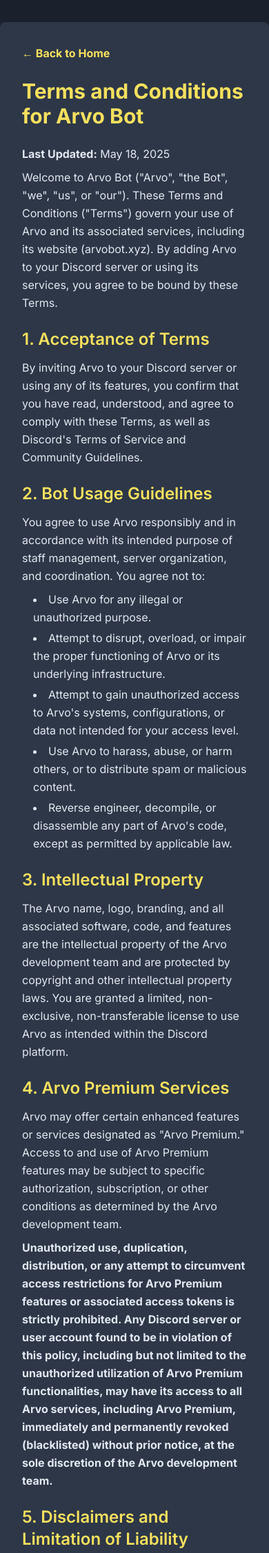
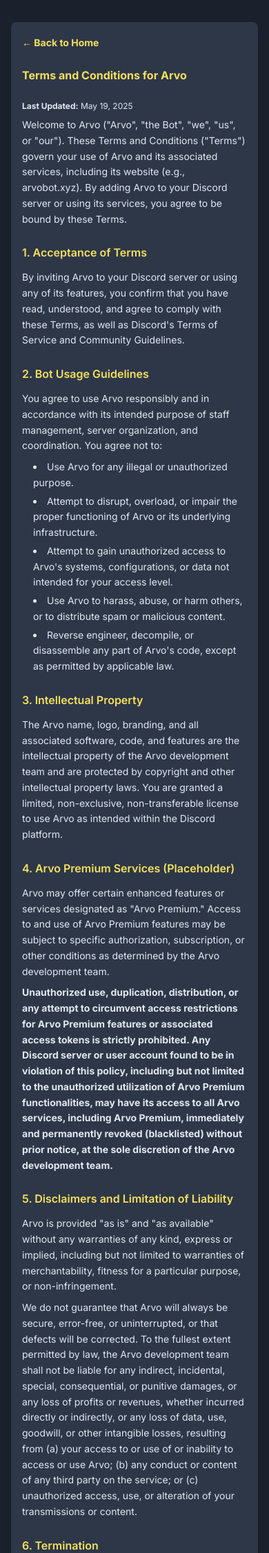
Before and after one commit to imnotbraybray/arvo-bot, a Flask app: page /terms-and-conditions in a window 390 px wide. Shown: the top 2252 px of the page at 69% size. Run offline with Flask 2, Linux system fonts and the light colour scheme; parts of the project's set-up code (start-up, migrations or seed data) failed here and were passed over; some libraries are stand-ins or nearby versions.

Commit message:
Mobile support + favicon

```diff
--- a/templates/terms_and_conditions.html
+++ b/templates/terms_and_conditions.html
@@ -3,30 +3,34 @@
 <head>
     <meta charset="UTF-8">
     <meta name="viewport" content="width=device-width, initial-scale=1.0">
-    <title>Terms & Conditions - Arvo Bot</title>
+    <title>Terms & Conditions - {{ ARVO_BOT_NAME }}</title>
     <script src="https://cdn.tailwindcss.com"></script>
     <link href="https://fonts.googleapis.com/css2?family=Inter:wght@400;500;600;700&display=swap" rel="stylesheet">
+    <link rel="icon" href="{{ url_for('static', filename='images/arvo_logo.png') }}" type="image/png">
+    <link rel="apple-touch-icon" href="{{ url_for('static', filename='images/arvo_logo.png') }}">
     <style>
         body { font-family: 'Inter', sans-serif; background-color: #1a202c; color: #e2e8f0; }
-        .container { max-width: 800px; margin: auto; background-color: #2d3748; padding: 2rem; border-radius: 0.5rem; margin-top: 2rem; margin-bottom: 2rem;}
-        h1, h2 { color: #f6e05e; }
+        .container { max-width: 800px; margin-left: auto; margin-right: auto; background-color: #2d3748; padding: 1rem; sm:padding: 2rem; border-radius: 0.5rem; margin-top: 2rem; margin-bottom: 2rem;}
+        h1 { font-size: 1.75rem; sm:font-size: 2rem; md:font-size: 2.25rem; color: #f6e05e; }
+        h2 { font-size: 1.25rem; sm:font-size: 1.5rem; md:font-size: 1.75rem; color: #f6e05e; }
+        p, ul li { font-size: 0.875rem; sm:font-size: 1rem; }
         a { color: #90cdf4; }
         a:hover { text-decoration: underline; }
         .nav-link { color: #f6e05e; text-decoration: none; font-weight: bold; display: inline-block; margin-bottom: 1.5rem;}
     </style>
 </head>
-<body class="antialiased leading-relaxed">
+<body class="antialiased leading-relaxed px-4 sm:px-0">
     <div class="container shadow-lg">
-        <a href="{{ url_for('index') }}" class="nav-link">&larr; Back to Home</a>
-        <h1 class="text-3xl font-bold mb-6">Terms and Conditions for Arvo Bot</h1>
-        <p class="mb-2"><strong>Last Updated:</strong> May 18, 2025</p>
+        <a href="{{ url_for('index') }}" class="nav-link text-sm sm:text-base">&larr; Back to Home</a>
+        <h1 class="font-bold mb-6">Terms and Conditions for {{ ARVO_BOT_NAME }}</h1>
+        <p class="mb-2 text-xs sm:text-sm"><strong>Last Updated:</strong> May 19, 2025</p>
 
-        <p class="mb-4">Welcome to Arvo Bot ("Arvo", "the Bot", "we", "us", or "our"). These Terms and Conditions ("Terms") govern your use of Arvo and its associated services, including its website (arvobot.xyz). By adding Arvo to your Discord server or using its services, you agree to be bound by these Terms.</p>
+        <p class="mb-4">Welcome to {{ ARVO_BOT_NAME }} ("Arvo", "the Bot", "we", "us", or "our"). These Terms and Conditions ("Terms") govern your use of Arvo and its associated services, including its website (e.g., arvobot.xyz). By adding Arvo to your Discord server or using its services, you agree to be bound by these Terms.</p>
 
-        <h2 class="text-2xl font-semibold mt-6 mb-3">1. Acceptance of Terms</h2>
+        <h2 class="font-semibold mt-6 mb-3">1. Acceptance of Terms</h2>
         <p class="mb-4">By inviting Arvo to your Discord server or using any of its features, you confirm that you have read, understood, and agree to comply with these Terms, as well as Discord's Terms of Service and Community Guidelines.</p>
 
-        <h2 class="text-2xl font-semibold mt-6 mb-3">2. Bot Usage Guidelines</h2>
+        <h2 class="font-semibold mt-6 mb-3">2. Bot Usage Guidelines</h2>
         <p class="mb-2">You agree to use Arvo responsibly and in accordance with its intended purpose of staff management, server organization, and coordination. You agree not to:</p>
         <ul class="list-disc list-inside mb-4 space-y-1 pl-4">
             <li>Use Arvo for any illegal or unauthorized purpose.</li>
@@ -36,29 +40,29 @@
             <li>Reverse engineer, decompile, or disassemble any part of Arvo's code, except as permitted by applicable law.</li>
         </ul>
 
-        <h2 class="text-2xl font-semibold mt-6 mb-3">3. Intellectual Property</h2>
-        <p class="mb-4">The Arvo name, logo, branding, and all associated software, code, and features are the intellectual property of the Arvo development team and are protected by copyright and other intellectual property laws. You are granted a limited, non-exclusive, non-transferable license to use Arvo as intended within the Discord platform.</p>
+        <h2 class="font-semibold mt-6 mb-3">3. Intellectual Property</h2>
+        <p class="mb-4">The {{ ARVO_BOT_NAME }} name, logo, branding, and all associated software, code, and features are the intellectual property of the Arvo development team and are protected by copyright and other intellectual property laws. You are granted a limited, non-exclusive, non-transferable license to use Arvo as intended within the Discord platform.</p>
 
-        <h2 class="text-2xl font-semibold mt-6 mb-3">4. Arvo Premium Services</h2>
+        <h2 class="font-semibold mt-6 mb-3">4. Arvo Premium Services (Placeholder)</h2>
         <p class="mb-2">Arvo may offer certain enhanced features or services designated as "Arvo Premium." Access to and use of Arvo Premium features may be subject to specific authorization, subscription, or other conditions as determined by the Arvo development team.</p>
         <p class="mb-4"><strong>Unauthorized use, duplication, distribution, or any attempt to circumvent access restrictions for Arvo Premium features or associated access tokens is strictly prohibited. Any Discord server or user account found to be in violation of this policy, including but not limited to the unauthorized utilization of Arvo Premium functionalities, may have its access to all Arvo services, including Arvo Premium, immediately and permanently revoked (blacklisted) without prior notice, at the sole discretion of the Arvo development team.</strong></p>
 
-        <h2 class="text-2xl font-semibold mt-6 mb-3">5. Disclaimers and Limitation of Liability</h2>
+        <h2 class="font-semibold mt-6 mb-3">5. Disclaimers and Limitation of Liability</h2>
         <p class="mb-2">Arvo is provided "as is" and "as available" without any warranties of any kind, express or implied, including but not limited to warranties of merchantability, fitness for a particular purpose, or non-infringement.</p>
         <p class="mb-4">We do not guarantee that Arvo will always be secure, error-free, or uninterrupted, or that defects will be corrected. To the fullest extent permitted by law, the Arvo development team shall not be liable for any indirect, incidental, special, consequential, or punitive damages, or any loss of profits or revenues, whether incurred directly or indirectly, or any loss of data, use, goodwill, or other intangible losses, resulting from (a) your access to or use of or inability to access or use Arvo; (b) any conduct or content of any third party on the service; or (c) unauthorized access, use, or alteration of your transmissions or content.</p>
 
-        <h2 class="text-2xl font-semibold mt-6 mb-3">6. Termination</h2>
+        <h2 class="font-semibold mt-6 mb-3">6. Termination</h2>
         <p class="mb-2">We reserve the right to suspend or terminate your access to Arvo at any time, without prior notice or liability, for any reason, including but not limited to a breach of these Terms or Discord's Terms of Service.</p>
         <p class="mb-4">You may stop using Arvo at any time by removing it from your Discord server(s).</p>
 
-        <h2 class="text-2xl font-semibold mt-6 mb-3">7. Changes to Terms</h2>
+        <h2 class="font-semibold mt-6 mb-3">7. Changes to Terms</h2>
         <p class="mb-4">We reserve the right to modify these Terms at any time. We will provide notice of significant changes (e.g., via our support server or an announcement). Your continued use of Arvo after such changes constitutes your acceptance of the new Terms.</p>
 
-        <h2 class="text-2xl font-semibold mt-6 mb-3">8. Governing Law</h2>
+        <h2 class="font-semibold mt-6 mb-3">8. Governing Law</h2>
         <p class="mb-4">These Terms shall be governed by and construed in accordance with the laws of [Your Jurisdiction - e.g., State of Michigan, USA], without regard to its conflict of law provisions. (You'll need to decide on a jurisdiction).</p>
 
-        <h2 class="text-2xl font-semibold mt-6 mb-3">9. Contact Us</h2>
-        <p class="mb-4">If you have any questions about these Terms and Conditions, please contact us via our official support server: [Link to your support server, e.g., https://discord.gg/xr7NjKQjDy]</p>
+        <h2 class="font-semibold mt-6 mb-3">9. Contact Us</h2>
+        <p class="mb-4">If you have any questions about these Terms and Conditions, please contact us via our official support server: [Link to your support server, e.g., https://discord.gg/YOUR_SUPPORT_SERVER_INVITE]</p>
     </div>
 </body>
 </html>
```
